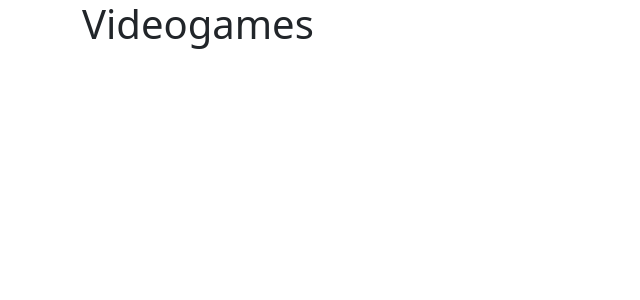
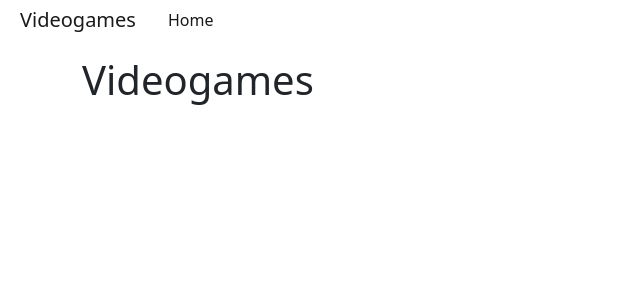
Before and after one commit to ArmandoMarino/vue-dischi, a Vue app: page / in a window 1280 px wide. Shown: the top 300 px of the page, without its empty margins (0-640 px from the left). Built offline with nearby package versions, Linux system fonts and the light colour scheme.

Commit message:
created navbar with hover effect

```diff
--- a/src/App.vue
+++ b/src/App.vue
@@ -1,10 +1,14 @@
 <script>
+import AppHeader from "./components/AppHeader.vue";
+
 export default {
   name: "App",
+  components: { AppHeader },
 };
 </script>
 
 <template>
+  <AppHeader />
   <RouterView />
 </template>
 
--- /dev/null
+++ b/src/components/AppHeader.vue
@@ -0,0 +1,40 @@
+<script>
+export default {
+  name: "AppHeader",
+};
+</script>
+
+<template>
+  <nav class="navbar navbar-expand-lg bg-body-tertiary p-0 mb-3">
+    <div class="container-fluid">
+      <RouterLink class="navbar-brand px-2" to="/">Videogames</RouterLink>
+      <button
+        class="navbar-toggler"
+        type="button"
+        data-bs-toggle="collapse"
+        data-bs-target="#navbarNav"
+        aria-controls="navbarNav"
+        aria-expanded="false"
+        aria-label="Toggle navigation"
+      >
+        <span class="navbar-toggler-icon"></span>
+      </button>
+      <div class="collapse navbar-collapse" id="navbarNav">
+        <ul class="navbar-nav">
+          <li class="nav-item">
+            <RouterLink class="nav-link" to="/">Home</RouterLink>
+          </li>
+        </ul>
+      </div>
+    </div>
+  </nav>
+</template>
+
+<style scoped lang="scss">
+li.nav-item,
+.navbar-brand {
+  &:hover {
+    background-color: lightgray;
+  }
+}
+</style>
```
